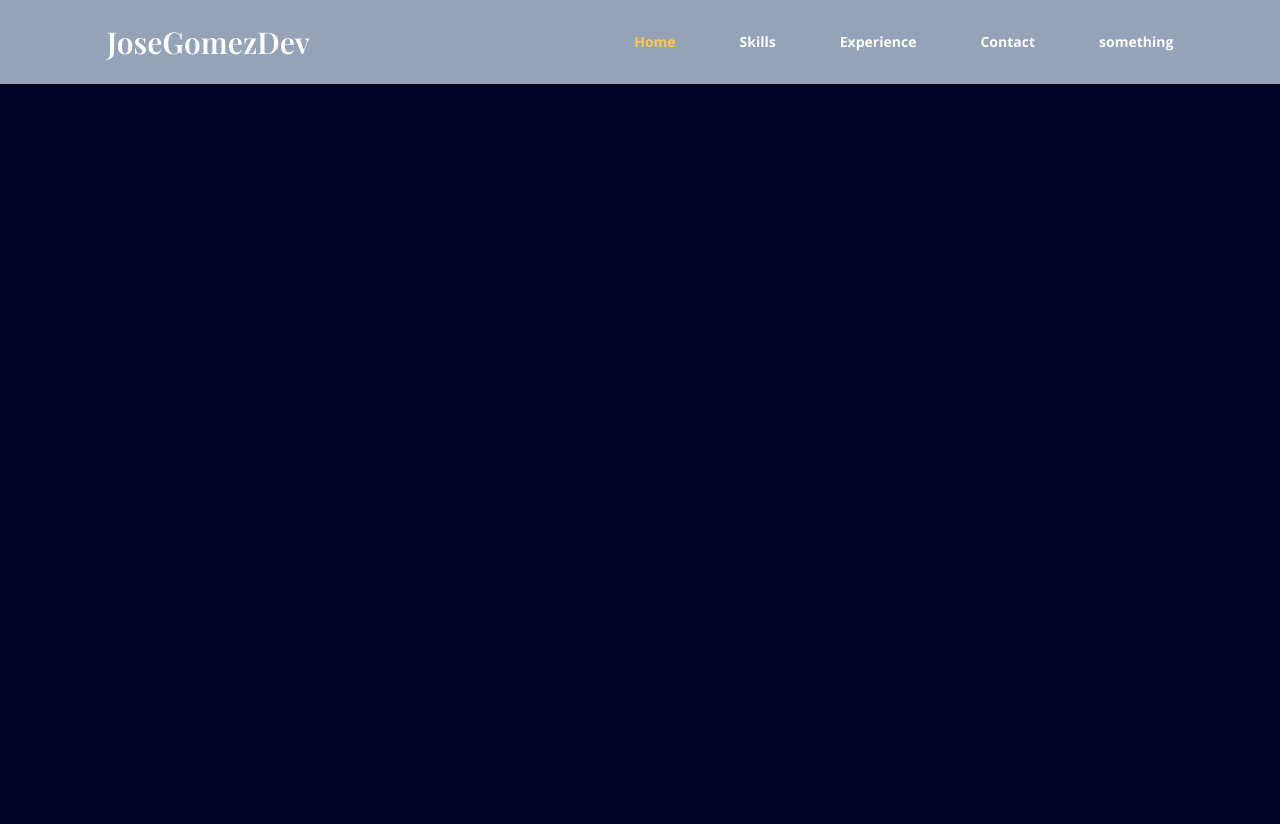
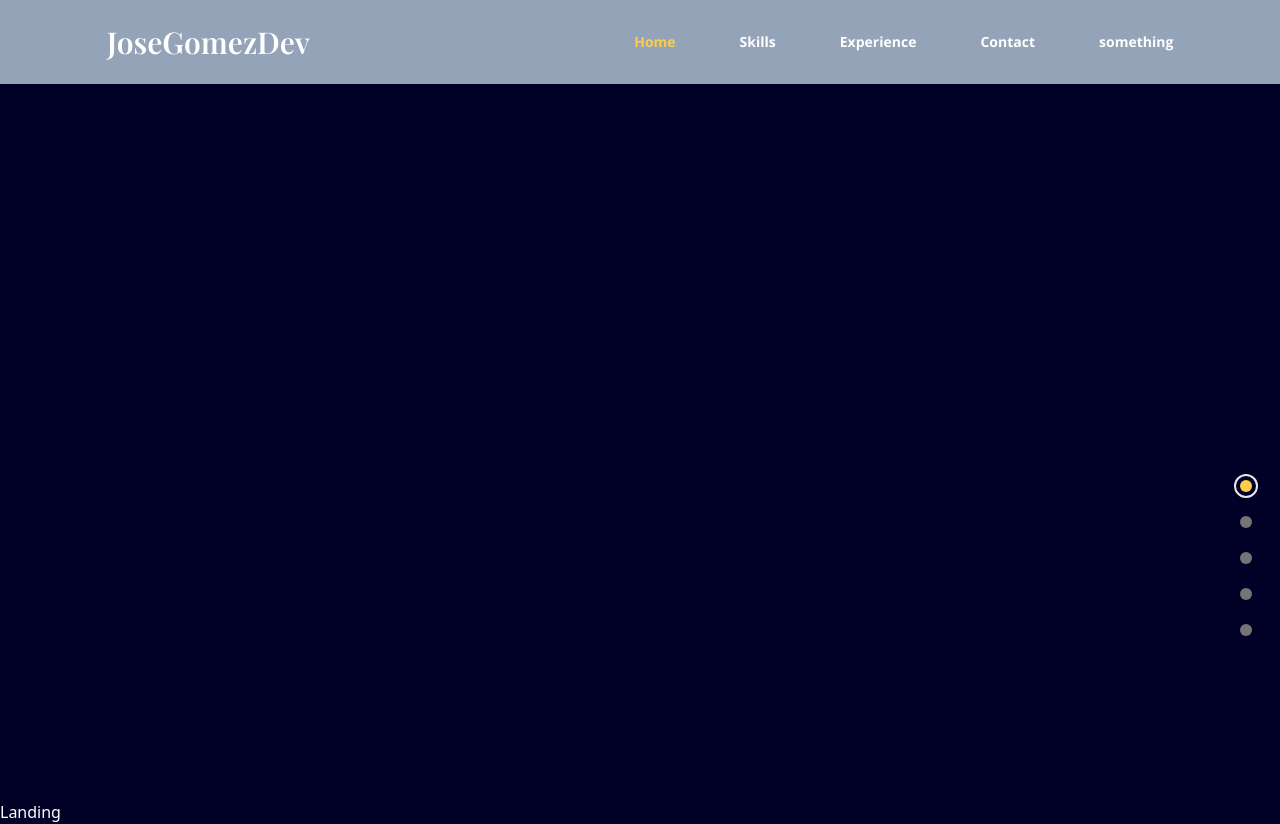
Before and after one commit to Josequesada9393/PorfolioWebsite, a React (Create React App) app in the folder josegomezdev/: page / in a window 1280 px wide. Before the commit the page ends 800 px from the top, so only its background shows below. Built offline with nearby package versions, Linux system fonts and the light colour scheme.

Commit message:
added dot navigation

```diff
--- a/josegomezdev/src/App.jsx
+++ b/josegomezdev/src/App.jsx
@@ -1,19 +1,43 @@
-import { useState } from "react";
+import { useEffect, useState } from "react";
 import useMediaQuery from "./hooks/useMediaQuery";
 import Navbar from "./scenes/Navbar";
+import DotGroup from './scenes/DotGroup'
+import Landing from "./scenes/Landing";
 
 function App() {
 
   const [selectedPage, setSelectedPage] = useState('home')
   const isAboveMediumScreens = useMediaQuery("(min-width: 1060px)");
+  const [isTopOfPage, setIsTopOfPage] = useState(true);
+
+  useEffect(() => {
+    const handleScroll = () => {
+      if (window.scrollY === 0) setIsTopOfPage(true);
+      if (window.scrollY !== 0) setIsTopOfPage(false)
+    }
+    window.addEventListener('scroll', handleScroll)
+    return () => window.removeEventListener("scroll", handleScroll)
+  }, [])
 
   return (
     <div className="bg-deep-blue app">
       <Navbar
+        isTopOfPage={isTopOfPage}
         selectedPage={selectedPage}
         setSelectedPage={setSelectedPage}
       />
+      <div className="w-5/6 mx-auto md:h-full"></div>
+      {isAboveMediumScreens && (
+        <DotGroup
+          selectedPage={selectedPage}
+          setSelectedPage={setSelectedPage} />
+      )}
+
+      <Landing setSelectedPage={setSelectedPage}/>
+
+
     </div>
+
   );
 }
 
--- /dev/null
+++ b/josegomezdev/src/scenes/DotGroup.jsx
@@ -0,0 +1,48 @@
+import React from 'react'
+import AnchorLink from 'react-anchor-link-smooth-scroll'
+
+function DotGroup({ selectedPage, setSelectedPage }) {
+
+  const selectedStyles = `relative bg-yellow before:absolute before:w-6
+  before:h-6 before:rounded-full before:border-2 befooer:border-yellow
+  before:left-[-50%] before:top-[-50%]`
+  return (
+    <div className='flex flex-col gap-6 fixed top-[60%] right-7'>
+       <AnchorLink className={`${selectedPage === 'home' ? selectedStyles : "bg-dark-grey"}
+    hover:text-yellow transition duration-500
+     w-3 h-3 rounded-full`}
+      href={`#home}`}
+      onClick={() => setSelectedPage('home')}
+    />
+ <AnchorLink className={`${selectedPage === 'skills' ? selectedStyles : "bg-dark-grey"}
+    hover:text-yellow transition duration-500
+     w-3 h-3 rounded-full`}
+      href={`#skills}`}
+      onClick={() => setSelectedPage('skills')}
+      />
+       <AnchorLink className={`${selectedPage === 'projects' ? selectedStyles : "bg-dark-grey"}
+    hover:text-yellow transition duration-500
+     w-3 h-3 rounded-full`}
+      href={`#projects}`}
+      onClick={() => setSelectedPage('projects')}
+      />
+       <AnchorLink className={`${selectedPage === 'contact' ? selectedStyles : "bg-dark-grey"}
+    hover:text-yellow transition duration-500
+     w-3 h-3 rounded-full`}
+      href={`#contact}`}
+      onClick={() => setSelectedPage('contact')}
+      />
+       <AnchorLink className={`${selectedPage === 'something' ? selectedStyles : "bg-dark-grey"}
+    hover:text-yellow transition duration-500
+     w-3 h-3 rounded-full`}
+      href={`#something}`}
+      onClick={() => setSelectedPage('something')}
+    />
+
+
+
+    </div>
+  )
+}
+
+export default DotGroup
--- /dev/null
+++ b/josegomezdev/src/scenes/Landing.jsx
@@ -0,0 +1,9 @@
+import React from 'react'
+
+function Landing() {
+  return (
+    <div>Landing</div>
+  )
+}
+
+export default Landing
--- a/josegomezdev/src/scenes/Navbar.jsx
+++ b/josegomezdev/src/scenes/Navbar.jsx
@@ -20,13 +20,15 @@ const Link = ({ page, selectedPage, setSelectedPage }) => {
   )
 }
 
-function Navbar({ selectedPage, setSelectedPage }) {
+function Navbar({isTopOfPage, selectedPage, setSelectedPage }) {
 
   const [isMenuToggled, setIsMenuToggled] = useState(false);
   const isAboveSmallScreens = useMediaQuery("(min-width: 768px)")
 
+  const navbarBackground = isTopOfPage ? "" : 'bg-red'
+
   return (
-    <nav className={'z-40 w-full fixed top-0 py-6 bg-slate-400'}>
+    <nav className={`${navbarBackground} z-40 w-full fixed top-0 py-6 bg-slate-400` }>
       <div className='flex items-center justify-between mx-auto w-5/6'>
         <h4 className='font-playfair text-3xl font-bold'>JoseGomezDev</h4>
 
@@ -77,9 +79,37 @@ function Navbar({ selectedPage, setSelectedPage }) {
             <div className='flex justify-end p-12'>
               <button onClick={() => setIsMenuToggled(!isMenuToggled)}>
                 <img src="close-icon" alt="../assets/close-icon.svg" />
+           </button>
 
-              </button>
+            </div>
 
+            {/*MENU ITEMS*/}
+            <div className='flex flex-col gap-10 ml-[33%] text-2xl text-deep-blue'>
+ <Link
+          page="Home"
+          selectedPage={selectedPage}
+          setSelectedPage={setSelectedPage}
+                />
+                <Link
+          page="Skills"
+          selectedPage={selectedPage}
+          setSelectedPage={setSelectedPage}
+                />
+                <Link
+          page="Experience"
+          selectedPage={selectedPage}
+          setSelectedPage={setSelectedPage}
+                />
+                <Link
+          page="Contact"
+          selectedPage={selectedPage}
+          setSelectedPage={setSelectedPage}
+                />
+                <Link
+          page="something"
+          selectedPage={selectedPage}
+          setSelectedPage={setSelectedPage}
+           />
             </div>
            </div>
 
```
